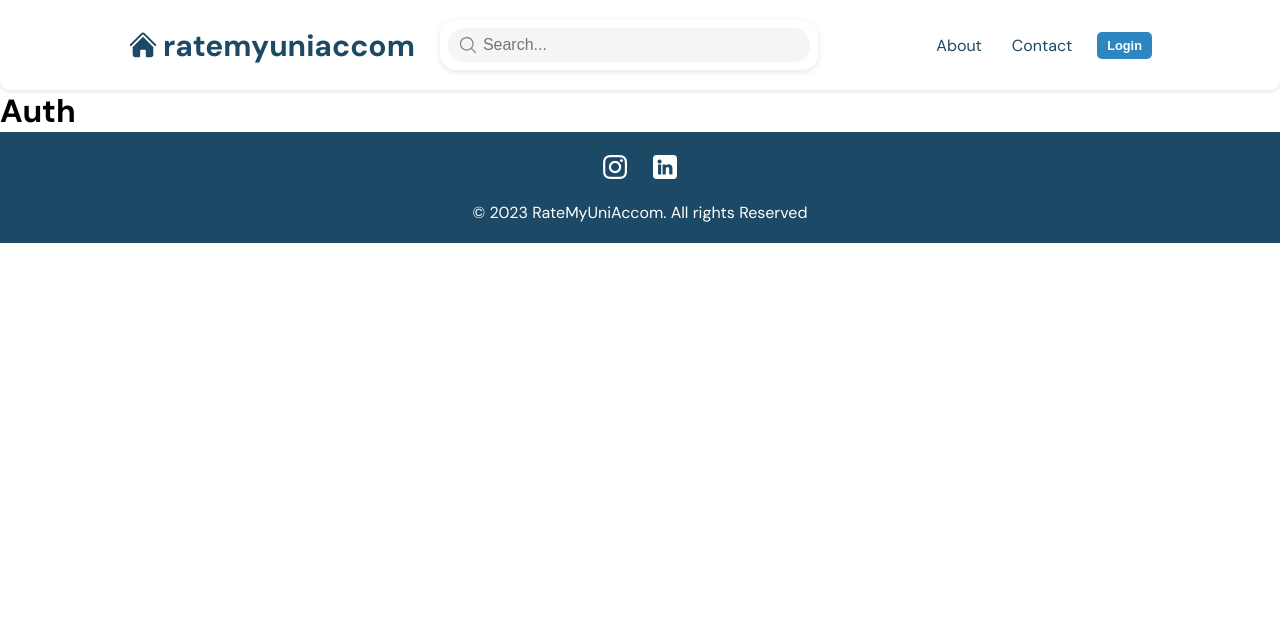
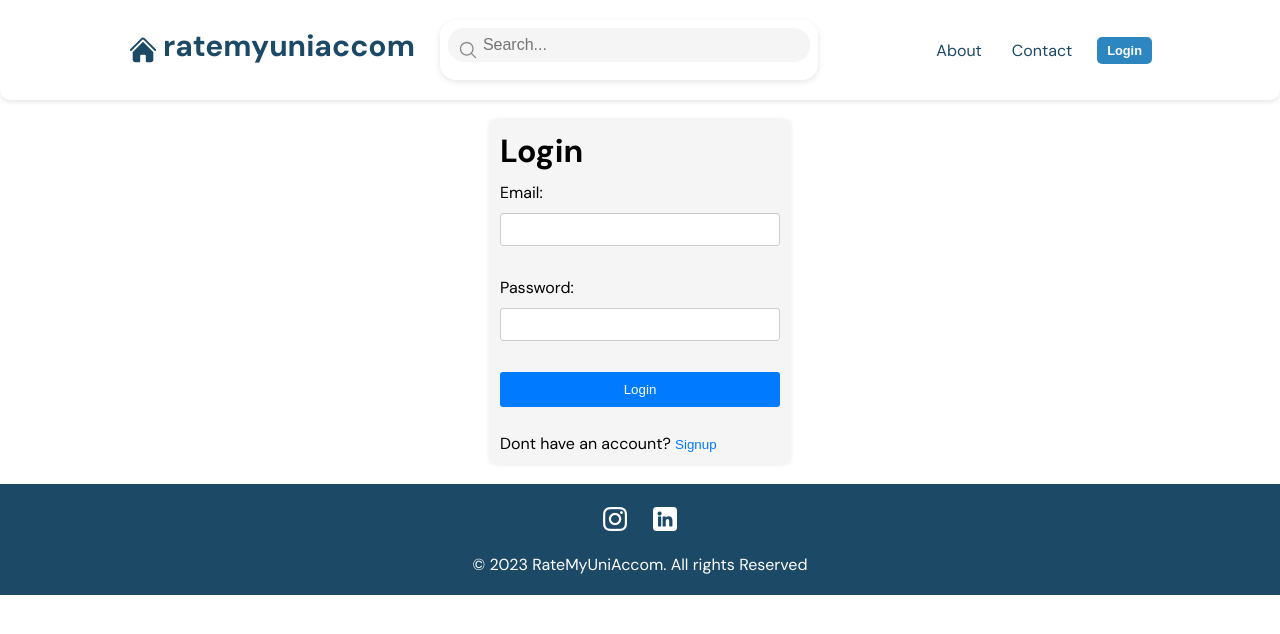
Before and after one commit to RateMyUniAccommodation/front-end, a React (Vite) app: page /auth in a window 1280 px wide. Shown: the top 634 px of the page. Built offline with nearby package versions, Linux system fonts and the light colour scheme.

Commit message:
Added auth

```diff
--- a/package.json
+++ b/package.json
@@ -12,6 +12,7 @@
     "@heroicons/react": "^2.0.16",
     "embla-carousel-autoplay": "^7.1.0",
     "embla-carousel-react": "^7.0.9",
+    "jsonwebtoken": "^9.0.0",
     "leaflet": "^1.9.3",
     "react": "^18.2.0",
     "react-dom": "^18.2.0",
--- a/src/Components/Navbar/Navbar.jsx
+++ b/src/Components/Navbar/Navbar.jsx
@@ -1,5 +1,5 @@
 import React, { useState, useRef, useEffect } from "react";
-import { Link, useLocation } from "react-router-dom";
+import { Link, useLocation, useNavigate } from "react-router-dom";
 import styles from "./Navbar.module.css";
 import { HomeIcon } from "@heroicons/react/24/solid";
 import Navitem from "./Navitem";
@@ -9,12 +9,14 @@ import Button from "../UI/Button/Button";
 const Navbar = ({ onHeightChange }) => {
   const navRef = useRef(null);
   const [isLogin, setLogin] = useState(false);
-
+  const navigate = useNavigate();
   const location = useLocation();
   const isHomePage = location.pathname === "/home";
 
+
   const handleClick = () => {
-    setLogin((prevLogin) => !prevLogin);
+    navigate("auth");
+    // setLogin((prevLogin) => !prevLogin);
   }
 
   useEffect(() => {
--- a/src/api/api.js
+++ b/src/api/api.js
@@ -10,11 +10,16 @@ export const fetchProfiles = async () => {
    return users;
  };
 
-export const fetchUniversity = async () => {
-  const response = await fetch("/mock-data/users.json");
-   const users = await response.json();
-   return users;
- };
+export const checkEmail = async () => {
+  const response  = await fetch("/mock-data/users.json");
+  const usernameExists = await response.json();
+  return usernameExists
+}
+
+export const checkUsername = async () => {
+  const response = await fetch("");
+
+}
 
 export default {
   fetchUniversities,
--- a/src/index.css
+++ b/src/index.css
@@ -19,7 +19,7 @@ a {
 }
 
 /* Add global styles here */
-:root {
+#root {
   --blue: #1c4966;
   height: 100%;
 }
--- a/src/pages/Auth/Auth.jsx
+++ b/src/pages/Auth/Auth.jsx
@@ -1,7 +1,118 @@
-import React from "react";
+import React, { useState } from 'react';
+import styles from './Auth.module.css';
+import Err from './SubComponents/Error';
 
 const Auth = () => {
-  return <h1>Auth</h1>;
-};
+  const [isLogin, setIsLogin] = useState(true);
+
+  const [email, setEmail] = useState('');
+  const [password, setPassword] = useState('');
+  const [username, setUsername] = useState('');
+
+  const [loginError, setLoginError] = useState(false);
+
+  const [invalidPasswordFormat, setinvalidPasswordFormat] = useState(false);
+  const [invalidUsernameFormat, setinvalidUsernameFormat] = useState(false);
+  const [usernameExists,  setusernameExists] = useState(false);
+  const [invalidEmailFormat, setinvalidEmailFormat] = useState(false);
+  const [emailExists, setemailExists] = useState(false);
+
+  const handleEmailChange = (e) => {
+    setEmail(e.target.value);
+  }
+
+  const handlePasswordChange = (e) => {
+    setPassword(e.target.value);
+  }
+
+  const handleUsernameChange = (e) => {
+    setUsername(e.target.value);
+  }
+
+ function checkUsername(){
+
+ }
+
+ function checkEmail(){
+
+ }
+
+  const emailPattern = /^[^\s@]+@[^\s@]+\.[^\s@]+$/;
+
+  const handleLoginSubmit = (e) => {
+    e.preventDefault();
+
+    // Send email and password to backend for authentication
+    console.log('Email:', email);
+    console.log('Password:', password);
+    //succesful login
+    if(true){
+      setLoginError(true);
+    }
+    else{
+
+    }
+  }
+
+  const handleSignupSubmit = (e) => {
+    e.preventDefault();
+    // Send email, password, and username to backend for user registration
+    console.log('Email:', email);
+    console.log('Password:', password);
+    console.log('Username:', username);
+    // You can make an HTTP request to your backend here to handle user registration
+  }
+
+  const toggleForm = () => {
+    setIsLogin(!isLogin);
+  }
+
+  return (
+    <div className={styles.wrapper}>
+      <div className={styles.authContainer}>
+        {isLogin ? <>
+          <h1>Login</h1>
+          <form onSubmit={handleLoginSubmit}>
+            <label htmlFor="email">Email:</label>
+            <input type="email" id="email" value={email} onChange={handleEmailChange}/>
+            <br />
+            <label htmlFor="password">Password:</label>
+            <input type="password" id="password" value={password} onChange={handlePasswordChange}/>
+            <br />
+            {loginError && <Err errMsg="Incorrect email or password" />}
+            <button type="submit">Login</button>
+            <br />
+          </form>
+          <p>Dont have an account?&nbsp;
+            <button type="button" onClick={toggleForm}>Signup</button>
+          </p>
+        </> : <>
+          <h1>Signup</h1>
+          <form onSubmit={handleSignupSubmit}>
+            <label htmlFor="username">Username:</label>
+            <input type="text" id="username" value={username} onChange={handleUsernameChange} onBlur={checkUsername}/>
+            <br />
+            {invalidUsernameFormat && <Err errMsg="Invalid username" />}
+            {usernameExists && <Err errMsg="Username already exists" />}
+            <label htmlFor="email">Email:</label>
+            <input type="email" id="email" value={email} onChange={handleEmailChange} onBlur={checkEmail
+            }/>
+            <br />
+            {invalidEmailFormat && <Err errMsg="Invalid email format" />}
+            {emailExists && <Err errMsg="Email already exists" />}
+            <label htmlFor="password">Password:</label>
+            <input type="password" id="password" value={password} onChange={handlePasswordChange} />
+            <br />
+            {invalidPasswordFormat && <Err errMsg="Invalid password format" />}
+            <button type="submit">Sign up</button>
+          </form>
+          <p>Have an account?&nbsp;
+            <button type="button" onClick={toggleForm}>Log in</button>
+          </p>
+        </>}
+      </div>
+    </div>
+  );
+}
 
 export default Auth;
--- /dev/null
+++ b/src/pages/Auth/Auth.module.css
@@ -0,0 +1,59 @@
+.wrapper {
+
+}
+
+.authContainer {
+    max-width: 300px;
+    margin: 0 auto;
+    margin-block: 20px;
+    padding: 20px;
+    background-color: #f5f5f5;
+    border-radius: 5px;
+    box-shadow: 0px 0px 5px rgba(0, 0, 0, 0.1);
+    padding: 10px;
+}
+
+#f5f5f5 {
+    margin-bottom: 10px;
+}
+
+form {
+    display: flex;
+    flex-direction: column;
+    margin-bottom: 5px;
+}
+
+h1,
+label,
+input {
+    margin-bottom: 10px;
+}
+
+input {
+    padding: 8px;
+    border: 1px solid #ccc;
+    border-radius: 3px;
+}
+
+button[type="submit"] {
+    padding: 10px;
+    background-color: #007bff;
+    color: #fff;
+    border: none;
+    border-radius: 3px;
+    cursor: pointer;
+}
+
+button[type="submit"]:hover {
+    background-color: #0056b3;
+}
+
+button[type="button"] {
+    background: none;
+    border: none;
+    color: #007bff;
+}
+
+button[type="button"]:hover {
+    color: #0056b3;
+}
--- /dev/null
+++ b/src/pages/Auth/SubComponents/Error.jsx
@@ -0,0 +1,16 @@
+import React from 'react';
+import styles from './Error.module.css';
+import { ExclamationCircleIcon } from "@heroicons/react/24/solid"
+
+const Err = ({ errMsg }) => {
+    return (
+        <div className={styles.errContainer}>
+            <span className={styles.content}>
+                <ExclamationCircleIcon className={styles.icon} />
+                {errMsg}
+            </span>
+        </div>
+    );
+};
+
+export default Err;
--- /dev/null
+++ b/src/pages/Auth/SubComponents/Error.module.css
@@ -0,0 +1,19 @@
+.errContainer {
+    background-color: #ff4a4a;
+    padding: 4px;
+    padding-right: 5px;
+    border-radius: 5px;
+    margin-bottom: 10px;
+}
+
+.icon {
+    height: 15px;
+    width: 15px;
+    margin-right: 5px;
+    flex-shrink: 0;
+}
+
+.content {
+    display: inline-flex;
+    align-items: center;
+}
```
Also changed, not shown: 1 other file (tests, documents, lock files or other folders).
